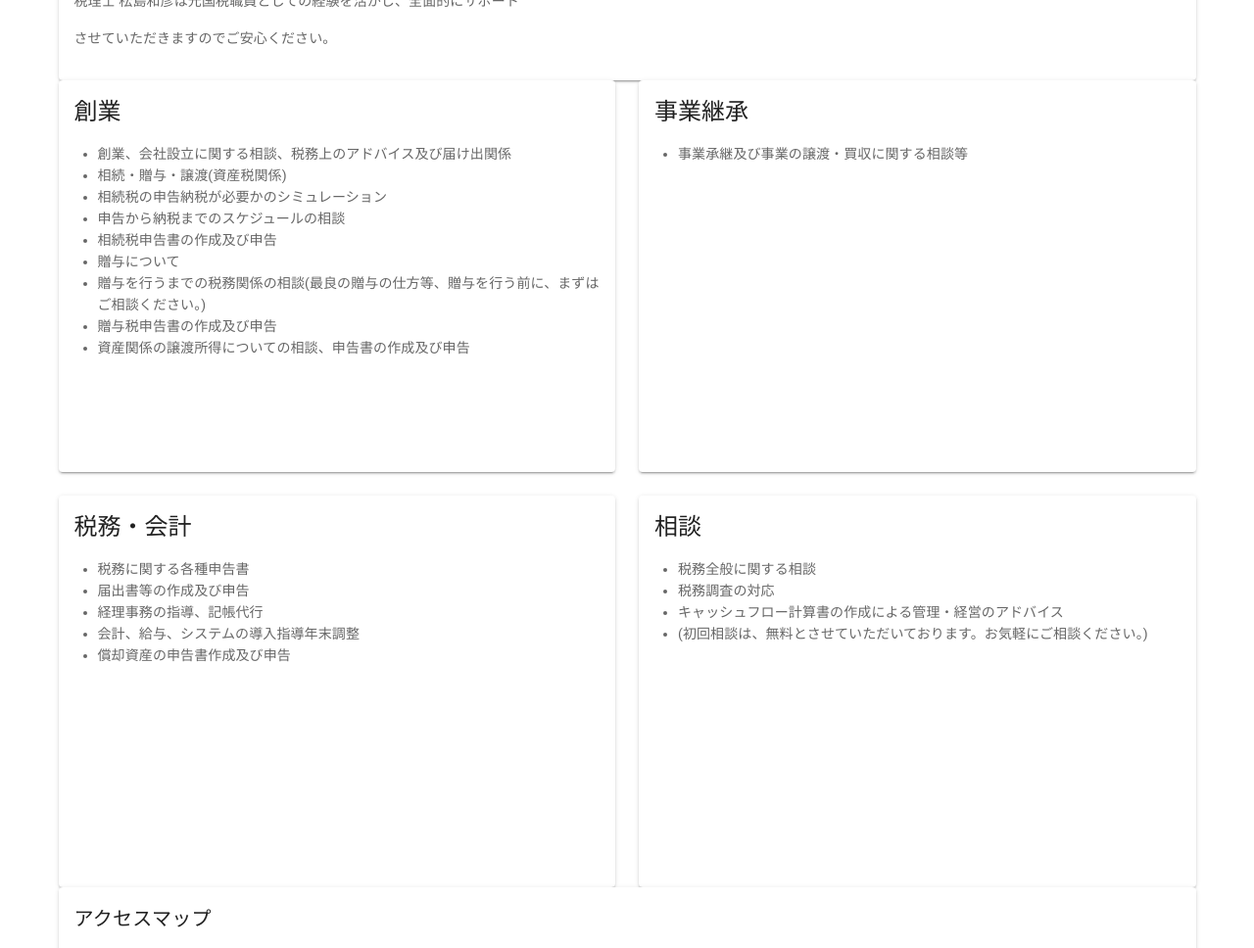
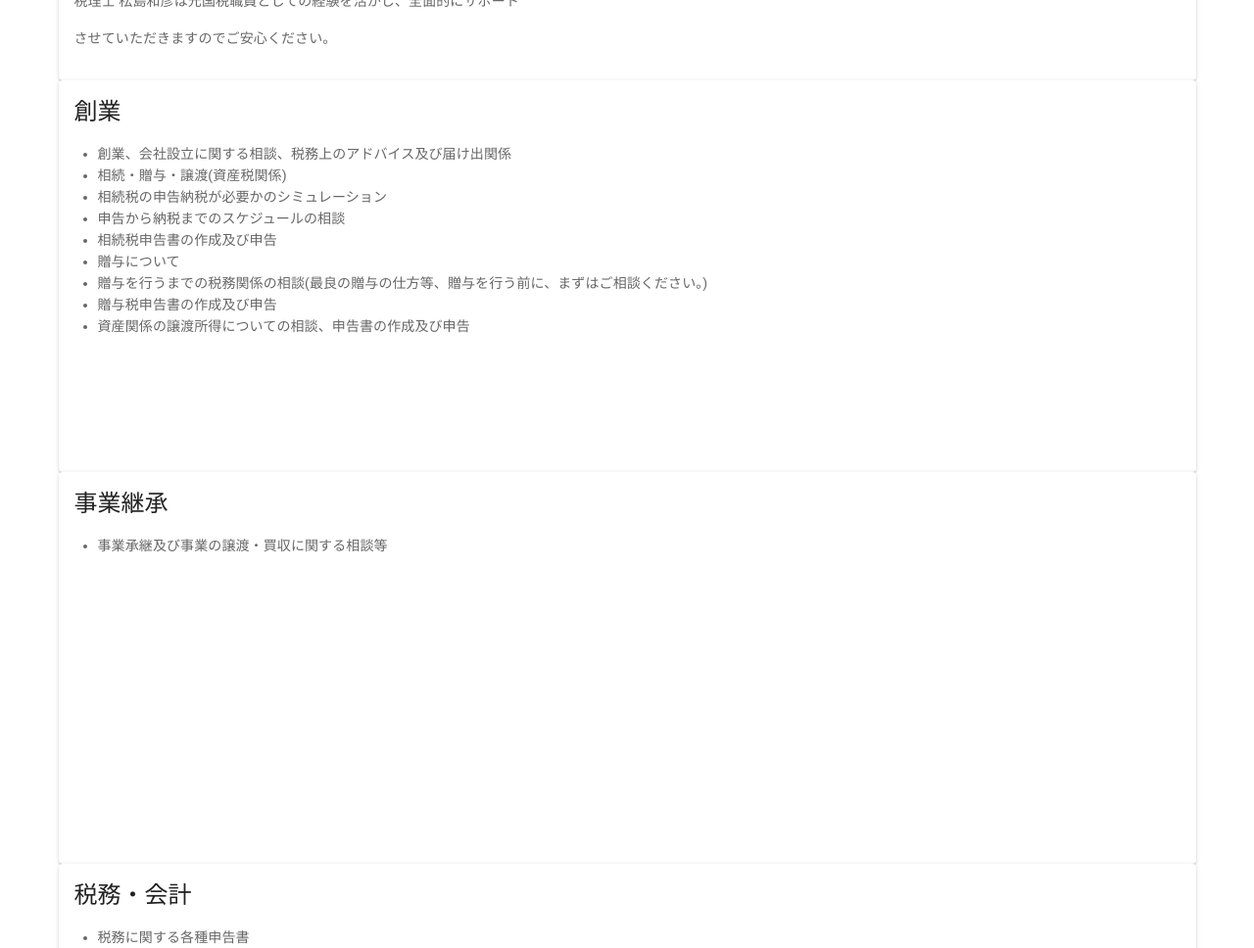
Before and after one commit to boromarlman-yusuke/mkz-p, a Nuxt app: page / in a window 1280 px wide. Shown: the part 688-1656 px from the top of the page at 98% size. Built offline with nearby package versions, Linux system fonts and the light colour scheme; grey boxes are pictures that could not be loaded.

Commit message:
業務紹介カードを"田"の形をやめて縦に一列に表示させるようにした。スマホの対応

```diff
--- a/pages/index.vue
+++ b/pages/index.vue
@@ -40,9 +40,6 @@
         <p>させていただきますのでご安心ください。</p>
       </v-card-text>
     </v-card>
-
-      <v-row>
-        <v-col>
     <v-card min-height="400px">
       <v-card-title class="headline">
         創業
@@ -61,8 +58,6 @@
         </ul>
       </v-card-text>
     </v-card>
-        </v-col>
-        <v-col>
     <v-card min-height="400px">
       <v-card-title class="headline">
         事業継承
@@ -73,10 +68,6 @@
         </ul>
       </v-card-text>
     </v-card>
-        </v-col>
-      </v-row>
-      <v-row>
-        <v-col>
     <v-card min-height="400px">
       <v-card-title class="headline">
       税務・会計
@@ -91,8 +82,6 @@
         </ul>
       </v-card-text>
     </v-card>
-        </v-col>
-        <v-col>
     <v-card min-height="400px">
       <v-card-title class="headline">
         相談
@@ -106,8 +95,6 @@
         </ul>
       </v-card-text>
     </v-card>
-        </v-col>
-      </v-row>
     <v-card>
       <v-card-title>
         アクセスマップ
```
Lines whose indentation alone changed are shown as unchanged.
